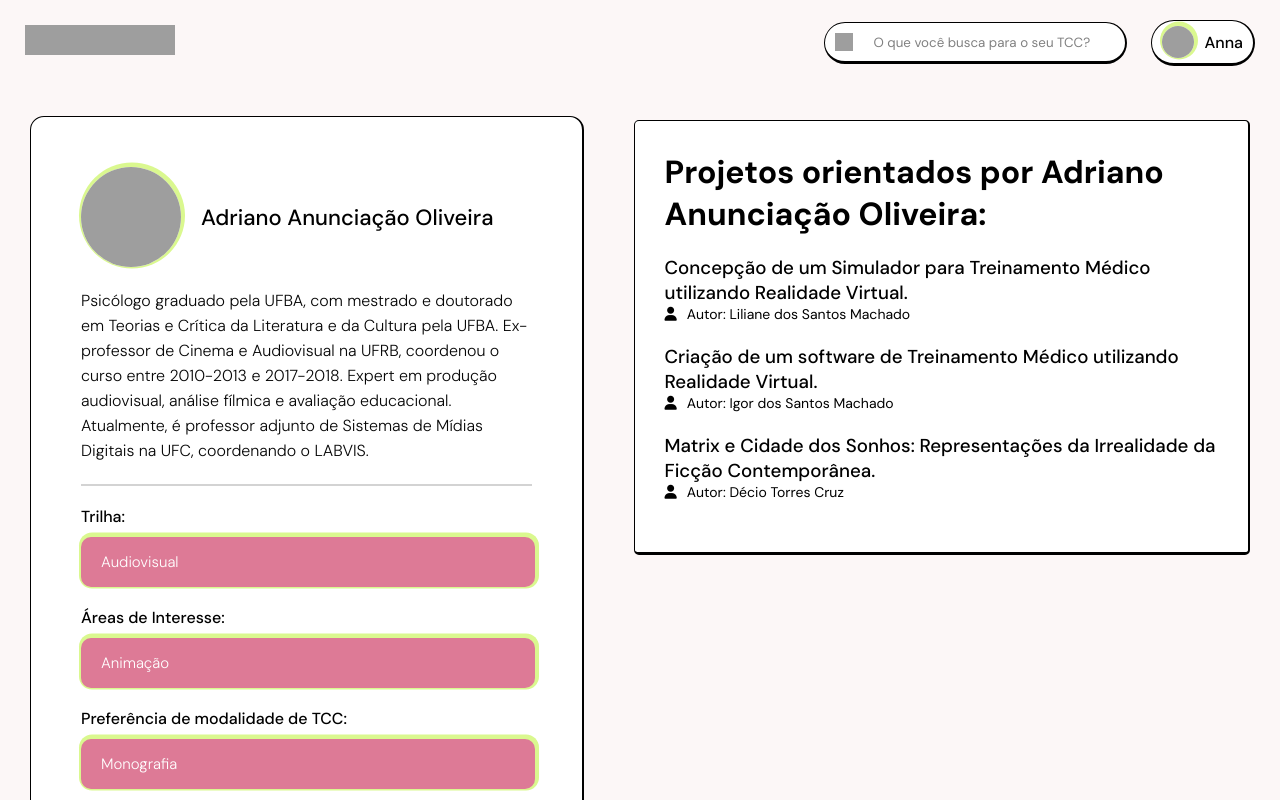
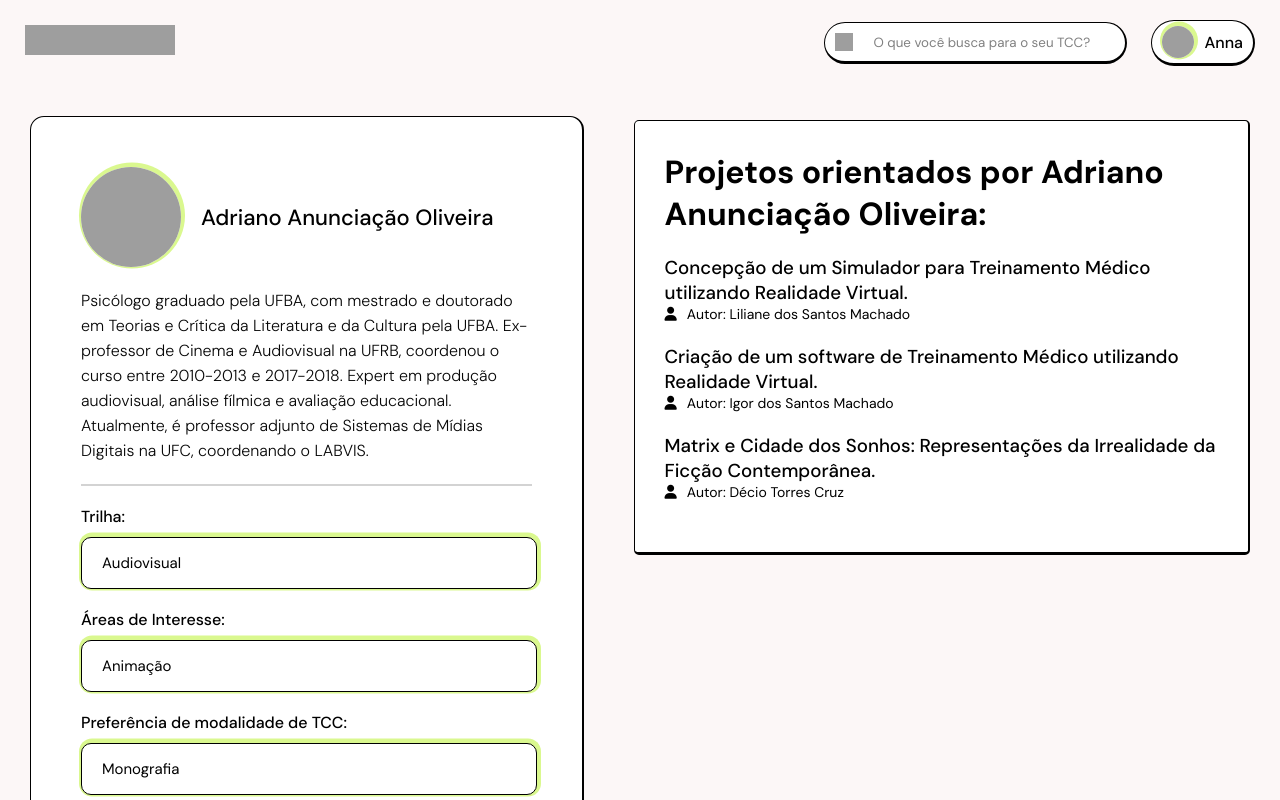
Before and after one commit to lemonsolucoes/matcch, a React (Vite) app: page /gig/1 in a window 1280 px wide. Shown: the top 800 px of the page. Built offline with nearby package versions, Linux system fonts and the light colour scheme; grey boxes are pictures that could not be loaded.

Commit message:
Update Gig.scss and MyGigs.scss

```diff
--- a/src/pages/gig/Gig.scss
+++ b/src/pages/gig/Gig.scss
@@ -304,9 +304,10 @@
               }
 
               .desc {
-                font-weight: 300;
-                color: white;
-                background-color: #dd7a96;
+                font-weight: 400;
+                color: black;
+                background-color: #ffffff;
+                border: 1px solid black;
                 width: 100%;
                 border-radius: 10px;
                 padding: 15px 20px;
--- a/src/pages/myGigs/MyGigs.scss
+++ b/src/pages/myGigs/MyGigs.scss
@@ -237,9 +237,10 @@
               }
 
               .desc {
-                font-weight: 300;
-                color: white;
-                background-color: #dd7a96;
+                font-weight: 400;
+                color: black;
+                background-color: #ffffff;
+                border: 1px solid black;
                 width: 100%;
                 border-radius: 10px;
                 padding: 15px 20px;
```
